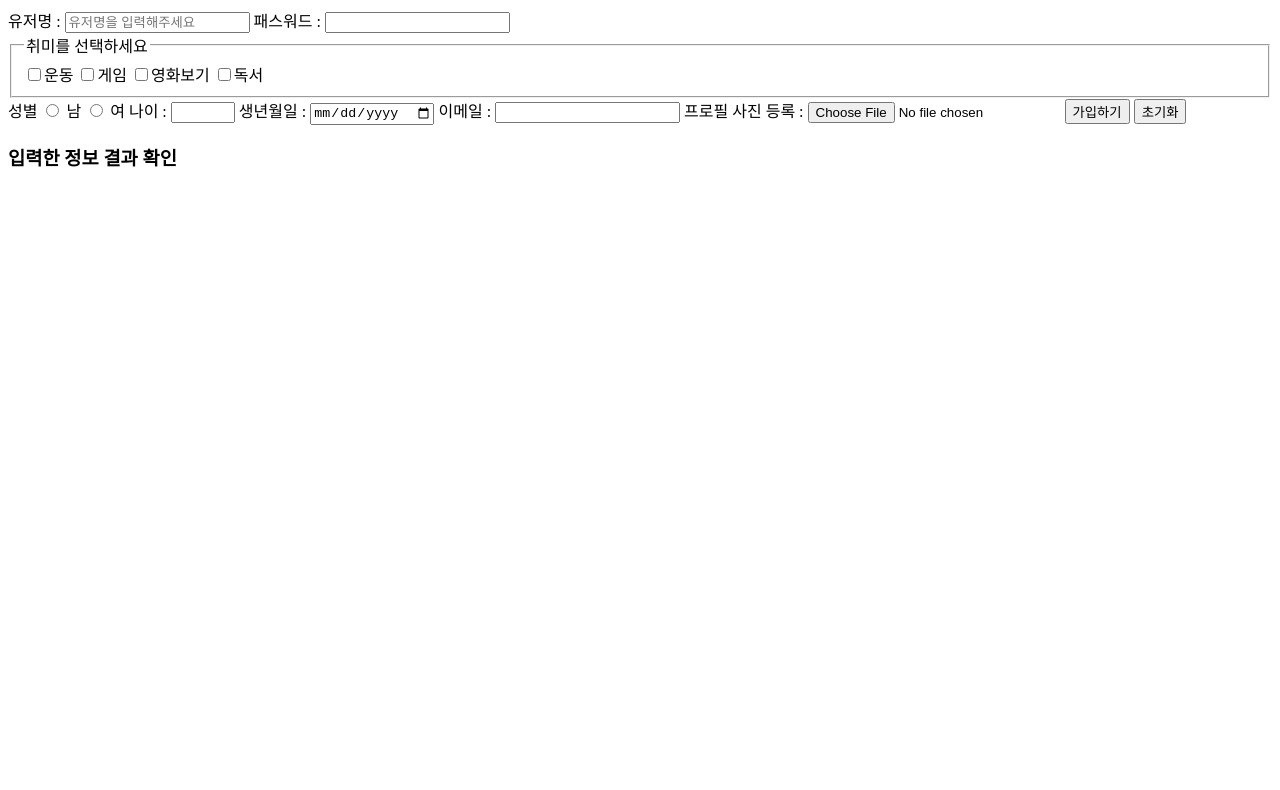
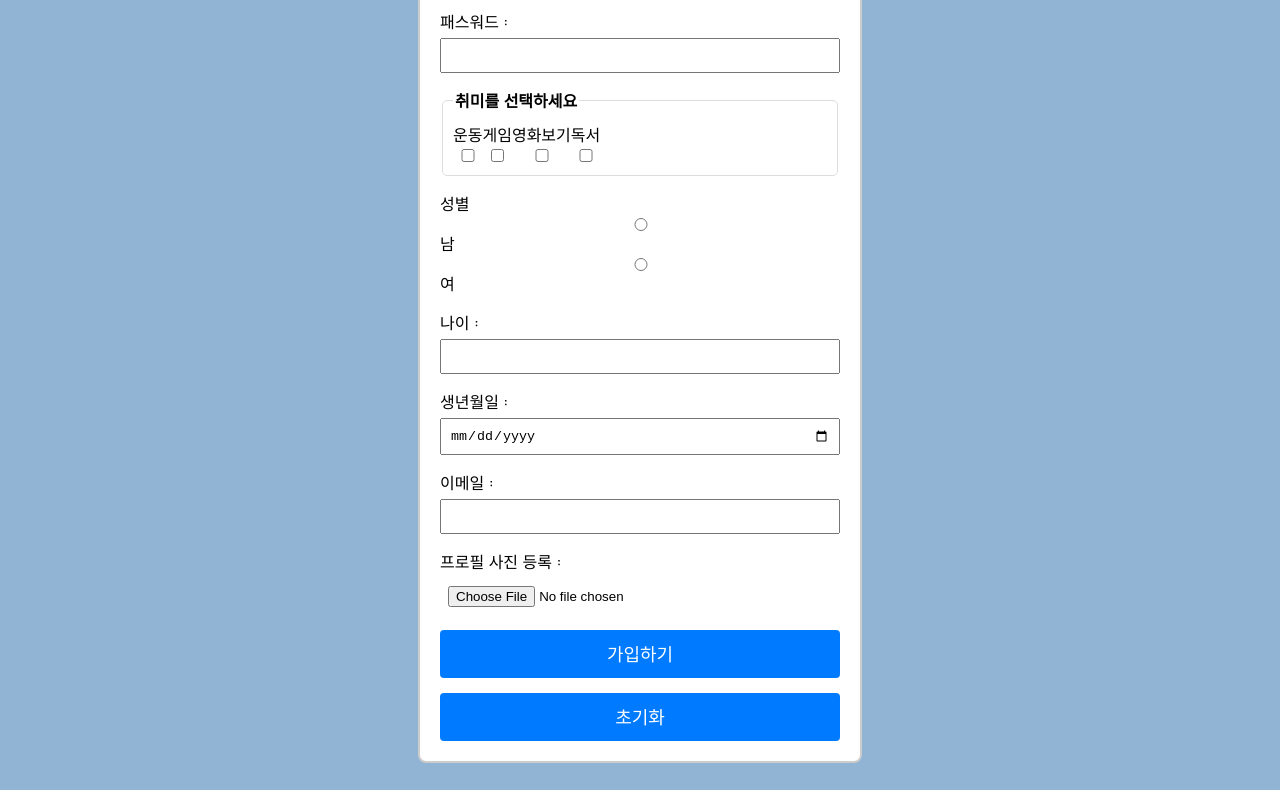
Before and after one commit to chanwoo97/work_memo, a plain HTML site: page 250514/join-ex.html in a window 1280 px wide. Shown: the part 81-871 px from the top of the page. Before the commit the page ends 800 px from the top, so only its background shows below. Drawn offline with Linux system fonts and the light colour scheme; a web font is replaced by a local one.

Commit message:
0514 / 12: 28 미니실습 수정

```diff
--- a/250514/css/style.css
+++ b/250514/css/style.css
@@ -0,0 +1,91 @@
+/* 구글 웹폰트 import 링크 복사, 나눔 펜 스크립트 이용중 */
+@import url('https://fonts.googleapis.com/css2?family=Black+Han+Sans&family=Dongle:wght@300;400;700&family=Nanum+Brush+Script&family=Nanum+Pen+Script&display=swap');
+
+/* 전체 배경 및 폰트 설정 */
+body {
+    font-family: "Nanum Pen Script", cursive;
+    margin: 40px;
+    background-color: #91b3d4;
+
+    /* 회원 가입 폼을 화면의 정중앙에 배치, flex 이용 */
+    /* 화면 전체 높이 */
+    height: 100vh;
+    display: flex;
+    /* 가로로 가운데 */
+    flex-direction: column;
+    justify-content: center;
+    /* 세로로 가운데 */
+    align-items: center;
+}
+
+#container {
+    display: flex;
+    flex-direction: column;
+    align-items: center;
+}
+
+
+/* 폼 스타일 */
+form {
+    background-color: #FFF;
+    padding: 20px;
+    border: 2px solid #ccc;
+    width: 400px;
+    border-radius: 8px;
+
+    /* 내용 요소들을 세로 정렬 해보기, flex 이용하기 */
+    display: flex;
+    flex-direction: column;
+    /* 배치방향 세로 */
+    gap: 15px;
+    /* 요소들의 가로 세로 간격 */
+}
+
+fieldset {
+    display: flex;
+}
+
+label {
+    display: flex;
+    flex-direction: column;
+}
+
+fieldset {
+    border: 1px solid #ddd;
+    padding: 10px;
+    border-radius: 5px;
+}
+
+legend {
+    font-weight: bold;
+}
+
+/* 모든 입력 요소들에 통일된 스타일 적용 */
+input[type="text"],
+input[type="password"],
+input[type="number"],
+input[type="date"],
+input[type="email"],
+input[type="file"] {
+    width: 95%;
+    padding: 8px;
+    margin-top: 5px;
+}
+
+button {
+    padding: 10px 20px;
+    background-color: #007bff;
+    color: white;
+    border: none;
+    border-radius: 4px;
+    cursor: pointer;
+    font-family: "Nanum Pen Script", cursive;
+    font-size: 18px;
+}
+
+#result {
+    margin-top: 30px;
+    padding: 20px;
+    background-color: #e9ecef;
+    border-radius: 6px;
+}
--- a/250514/join-ex.html
+++ b/250514/join-ex.html
@@ -10,10 +10,11 @@
 </head>
 
 <body>
+    <div id="container">
         <h1>회원가입 예시 폼</h1>
         <!-- 회원 가입 입력 폼 시작 -->
         <!-- form 태그는 무언가 입력창들의 모음집, 그룹화, 클라이언트(앞단)-> 서버 전달시 사용 -->
-    <form>
+        <form id="signupForm">
             <!-- 유저명, 텍스트 입력창 -->
             <label>
                 유저명 : <input type="text" name="username" placeholder="유저명을 입력해주세요" required>
@@ -22,38 +23,38 @@
 
             <!-- 비밀번호 입력 -->
             <label>
-            패스워드 : <input type="password" name="password" required>
+                패스워드 : <input type="password" name="password">
                 <!-- required - 반드시 입력하라는 알림 -->
             </label>
 
             <!-- 체크박스 이용해서, 그룹: 취미 선택 -->
             <fieldset>
                 <legend>취미를 선택하세요</legend>
-            <label><input type="checkbox" name="hobby" value="운동">운동</label>
-            <label><input type="checkbox" name="hobby" value="게임">게임</label>
-            <label><input type="checkbox" name="hobby" value="영화보기">영화보기</label>
-            <label><input type="checkbox" name="hobby" value="독서">독서</label>
+                <label>운동<input type="checkbox" name="hobby" value="운동"></label>
+                <label>게임<input type="checkbox" name="hobby" value="게임"></label>
+                <label>영화보기<input type="checkbox" name="hobby" value="영화보기"></label>
+                <label>독서<input type="checkbox" name="hobby" value="독서"></label>
             </fieldset>
 
             <!-- 라디오 버튼 : 성별 선택 -->
             <label>
-            성별 <input type="radio" name="gender" value="남" required> 남
+                성별 <input type="radio" name="gender" value="남"> 남
                 <input type="radio" name="gender" value="여"> 여
             </label>
 
             <!-- 나이 숫자 입력 -->
             <label>
-            나이 : <input type="number" name="age" min="1" max="100" required>
+                나이 : <input type="number" name="age" min="1" max="100">
             </label>
 
             <!-- 날짜 입력 : 생년월일 -->
             <label>
-            생년월일 : <input type="date" name="date" required>
+                생년월일 : <input type="date" name="date">
             </label>
 
             <!-- 이메일 입력 -->
             <label>
-            이메일 : <input type="email" name="email" required>
+                이메일 : <input type="email" name="email">
             </label>
 
             <!-- 프로필 사진 등록 : 파일 첨부 -->
@@ -67,9 +68,8 @@
             <!-- 폼 제출 하는 용도의 버튼 -->
             <button type="submit">가입하기</button>
             <button type="reset">초기화</button>
-
-
         </form>
+    </div>
     <!-- 서버가 따로 없어서, 입력된 내용을 자바스크립트 이용해서, 화면에 출력하는 형식, 출력 화면 만들기 -->
     <!-- 결과 출력 영역 -->
     <div id="result">
--- a/250514/js/style.js
+++ b/250514/js/style.js
@@ -0,0 +1,65 @@
+document.getElementById('signupForm').addEventListener('submit', function (e) {
+    // e : event, 웹 브라우저에서 제공해주는 기능 도구. 객체
+    // e.preventDefault(); 기본 제출 동작 (서버제출) 막기 (페이지 리로드 방지)
+    e.preventDefault();
+
+    // FormDate 클래스, 클래스는 변수, 상수, 기능(함수)들의 모음집
+    // new FormData() : 클래스를 이용 할려면, 시동을 걸어야함. 초기화를 함.
+    // 생성자를 호출한다고 함.
+    // this : 자기 자신 = document.getElementById('signupForm') 가리킴
+    // formData 상수에는, 결론, 여러 기능이 들어 있다.
+    // 여기서 유저가 입력한 내용이 FormData 클래스에 담아져 있다.
+    // 그래서, 우리는 각 요소를 하나씩 꺼내서 사용 중이다.
+    const formData = new FormData(this); // 폼 데이터 수집
+
+
+    // const 상수명 = 값 : 값을 변경이 불가능함.
+    // let 변수명 = 값, : 값을 변경이 가능함.
+    let output = "" // 결과의 내용을 담을 변수, 초기에는 빈 문자열 초기화.
+
+    // 단일 입력된 필드 처리
+    // 유저명 부터 표기 해보기
+    // output = output + "내용"
+    // output += "내용", 같은 의미, 기존 내용에 새로우 내용을 계속 첨부하기.
+    // x = x + 1 <=> x += 1
+
+    // 백틱 `, `문자열을 표기함`
+    // 1번째 요소, 유저명 가져오기
+    // formData.get('username') 의 역할, 이름이 username인 요소의 값을 가져오기
+    // ex) ${formData.get('username')} -> jcw로 변환
+    output += `출력되는 유저명 : ${formData.get('username')} \n`
+
+    // 2번째 요소, 패스워드 가져오기
+    // ex) ${formData.get('password')} -> 1234로 변환
+    output += `출력되는 패스워드 : ${formData.get('password')} \n`
+
+    // 취미, 다중 체크박스 처리 (hobby)
+    const hobbies = formData.getAll('hobby') // 여러개 요소를 가져와서, 배열에 담기
+    // hobbies 배열 = ['게임', '독서', '영화보기']
+    // hobbies.join(', ') => 게임, 독서, 영화보기 -> 이런 결과의 문자열됨.
+    output += `출력되는 취미들 : ${hobbies.join(', ')}\n`
+    // 출력되는 취미들 : 게임, 독서, 영화보기
+
+    // ex) output = 출력되는 유저명 jcw 줄넘김 출력되는 패스워드 : 1234
+
+    // 3번째 요소, 성별 가져오기
+    output += `출력되는 성별 : ${formData.get('gender')} \n`
+
+    // 4번째 요소, 나이 가져오기
+    output += `출력되는 나이 : ${formData.get('age')} \n`
+
+    // 5번째 요소, 날짜(생년월일) 가져오기
+    output += `출력되는 날짜(생년월일) : ${formData.get('date')} \n`
+
+    // 6번째 요소, 이메일 가져오기
+    output += `출력되는 이메일 : ${formData.get('email')} \n`
+
+    // 7번째 요소, 파일첨부 가져오기
+    output += `출력되는 파일첨부 : ${formData.get('file')} \n`
+
+
+    // 공통 : 결과를 화면에 표기하는 부분 연결
+    // output의 내용을, html 태그인 pre 태그에 출력한다.
+    document.getElementById('output').textContent = output
+
+})
```
Lines whose indentation alone changed are shown as unchanged.
